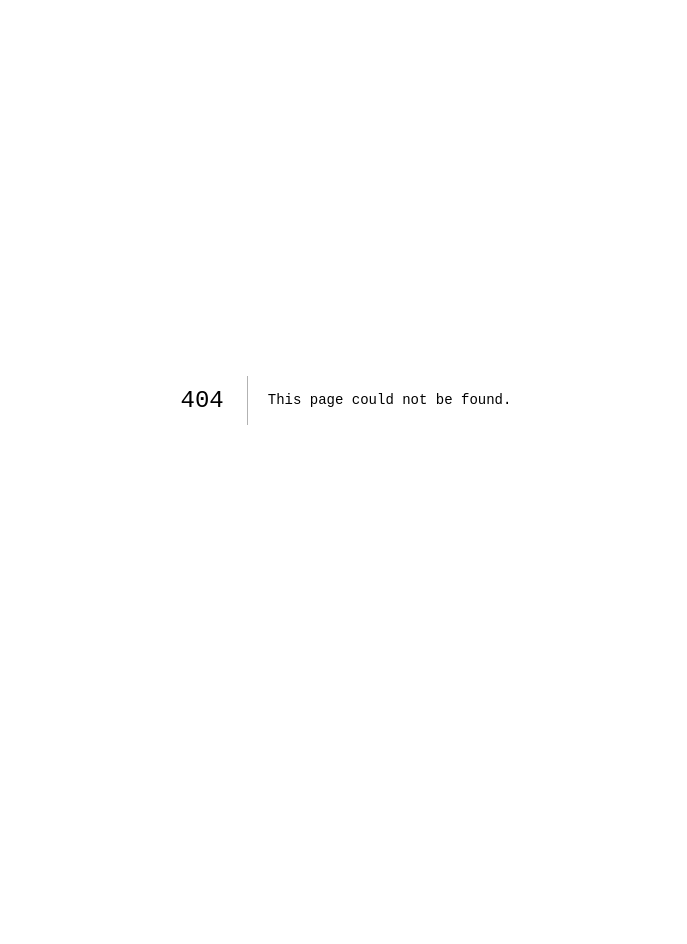
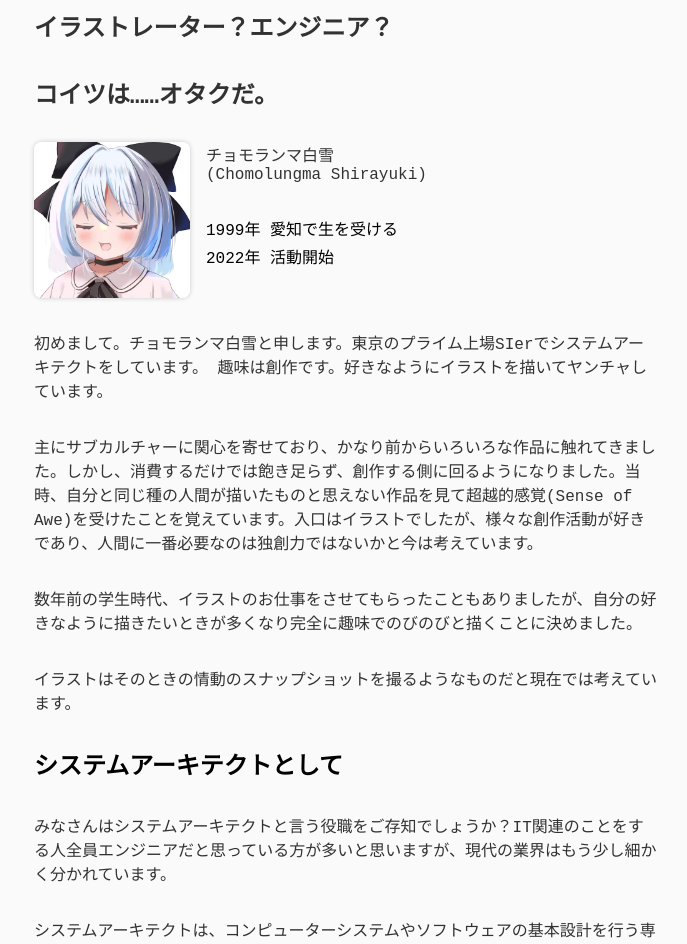
Before and after one commit to 46ki75/website-next-ssr, a Next.js app: page /portfolio in a window 1280 px wide. Before the commit this address had no page. Shown: the top 944 px of the page, without its empty margins (294-981 px from the left). Before the commit the page ends 800 px from the top, so only its background shows below. Built offline with nearby package versions, Linux system fonts and the light colour scheme; a web font is replaced by a local one.

Commit message:
feat: create portfolio prototype

```diff
--- /dev/null
+++ b/src/app/portfolio/page.tsx
@@ -0,0 +1,122 @@
+import React from 'react'
+
+// scss modules
+import styles from './portfolio.module.scss'
+import {
+  faEnvelope,
+  faAt,
+  faExternalLinkAlt
+} from '@fortawesome/free-solid-svg-icons'
+import { FontAwesomeIcon } from '@fortawesome/react-fontawesome'
+import { faTwitter } from '@fortawesome/free-brands-svg-icons'
+
+// image
+import Image from 'next/image'
+import profile from './profile.webp'
+
+const page = () => {
+  return (
+    <div className={styles.container}>
+      <article className={styles.article}>
+        <h1>
+          <p>イラストレーター？エンジニア？</p>
+          <p>コイツは……オタクだ。</p>
+        </h1>
+
+        <div className={styles['profile-container']}>
+          <Image
+            src={profile.src}
+            width={profile.width}
+            height={profile.height}
+            alt=''
+          />
+          <div>
+            <p>
+              チョモランマ白雪
+              <br />
+              (Chomolungma Shirayuki)
+            </p>
+            <ul>
+              <li>1999年 愛知で生を受ける</li>
+              <li>2022年 活動開始</li>
+            </ul>
+          </div>
+        </div>
+
+        <p>
+          初めまして。チョモランマ白雪と申します。東京のプライム上場SIerでシステムアーキテクトをしています。
+          趣味は創作です。好きなようにイラストを描いてヤンチャしています。
+        </p>
+
+        <p>
+          主にサブカルチャーに関心を寄せており、かなり前からいろいろな作品に触れてきました。しかし、消費するだけでは飽き足らず、創作する側に回るようになりました。当時、自分と同じ種の人間が描いたものと思えない作品を見て超越的感覚(Sense
+          of
+          Awe)を受けたことを覚えています。入口はイラストでしたが、様々な創作活動が好きであり、人間に一番必要なのは独創力ではないかと今は考えています。
+        </p>
+
+        <p>
+          数年前の学生時代、イラストのお仕事をさせてもらったこともありましたが、自分の好きなように描きたいときが多くなり完全に趣味でのびのびと描くことに決めました。
+        </p>
+        <p>
+          イラストはそのときの情動のスナップショットを撮るようなものだと現在では考えています。
+        </p>
+
+        <h2>システムアーキテクトとして</h2>
+        <p>
+          みなさんはシステムアーキテクトと言う役職をご存知でしょうか？IT関連のことをする人全員エンジニアだと思っている方が多いと思いますが、現代の業界はもう少し細かく分かれています。
+        </p>
+        <p>
+          システムアーキテクトは、コンピューターシステムやソフトウェアの基本設計を行う専門家です。よくアーキテクトと省略されて呼ばれます。
+        </p>
+        <p>
+          アーキテクトはシステムがどのように機能し、様々な部分がどのように連携するかを計画します。アーキテクトの責任範囲には適切な技術を選ぶこと、システムのパフォーマンスとセキュリティを保証することが含まれます。
+        </p>
+        <p>
+          加えてプロジェクトの初期段階から関わり、開発チームに技術的な指導を提供します。アーキテクトは、建築家が建物を設計するのと同様に、コンピューターシステムの
+          <i>「設計図」</i>を作成する役割を果たします。
+        </p>
+        <p>
+          そのような仕事をしながら生活をしていますが、まだ新卒の青二才なので毒にも薬にもならない仕事をしてお茶を濁しています。
+        </p>
+        <h2>コンタクト</h2>
+        <p>
+          仕事に関しては、会社勤めのほうで満足していますので受け付けていません。
+        </p>
+        <p>
+          私が感銘を受けた作品や一緒に成し遂げたいと感じたプロジェクトには積極的に参加してより良いものにしたいと思っていますので、ご連絡をお待ちしています。
+        </p>
+        <ul className={styles.contact}>
+          <li>
+            <FontAwesomeIcon icon={faEnvelope} />
+            <span>
+              個人: shirayuki
+              <FontAwesomeIcon icon={faAt} />
+              46ki75.com
+            </span>
+          </li>
+          <li>
+            <FontAwesomeIcon icon={faEnvelope} />
+            <span>
+              web管理: webmaster
+              <FontAwesomeIcon icon={faAt} />
+              46ki75.com
+            </span>
+          </li>
+          <li>
+            <a
+              href={'https://twitter.com/46ki75'}
+              target='_blank'
+              rel='noopener noreferrer'
+            >
+              <FontAwesomeIcon icon={faTwitter} />
+              <span>twitter(X)</span>
+              <FontAwesomeIcon icon={faExternalLinkAlt} />
+            </a>
+          </li>
+        </ul>
+      </article>
+    </div>
+  )
+}
+
+export default page
--- /dev/null
+++ b/src/app/portfolio/portfolio.module.scss
@@ -0,0 +1,75 @@
+.container {
+  width: 100%;
+  display: flex;
+  align-items: center;
+  justify-content: center;
+
+  background-color: rgba($color: #000000, $alpha: 0.02);
+}
+
+.article {
+  width: 100%;
+  box-sizing: border-box;
+  padding: 0.5rem;
+
+  @media (min-width: 1024px) {
+    width: 50%;
+  }
+
+  p {
+    color: rgba($color: #000000, $alpha: 0.8);
+  }
+
+  .profile-container {
+    display: flex;
+    gap: 1rem;
+
+    margin-bottom: 2rem;
+
+    img {
+      width: 25%;
+      height: 20%;
+      border-radius: 0.5rem;
+      box-shadow: 0 0 5px rgba($color: #000000, $alpha: 0.2);
+    }
+
+    ul {
+      list-style: none;
+
+      li {
+        margin-bottom: 0.25rem;
+      }
+    }
+  }
+
+  svg {
+    width: 0.9rem;
+  }
+
+  ul.contact {
+    li {
+      list-style-type: none;
+      margin: 1rem 0;
+      opacity: 0.4;
+
+      a {
+        text-decoration: none;
+        color: unset;
+        transition: 0.3s;
+        &:hover {
+          color: rgba($color: #003d73, $alpha: 1);
+        }
+      }
+
+      span {
+        margin: 0 0.25rem;
+      }
+    }
+  }
+}
+
+.article p,
+.article h1,
+.article h2 {
+  margin-bottom: 2rem;
+}
```
Also changed, not shown: src/app/portfolio/profile.webp (added).
